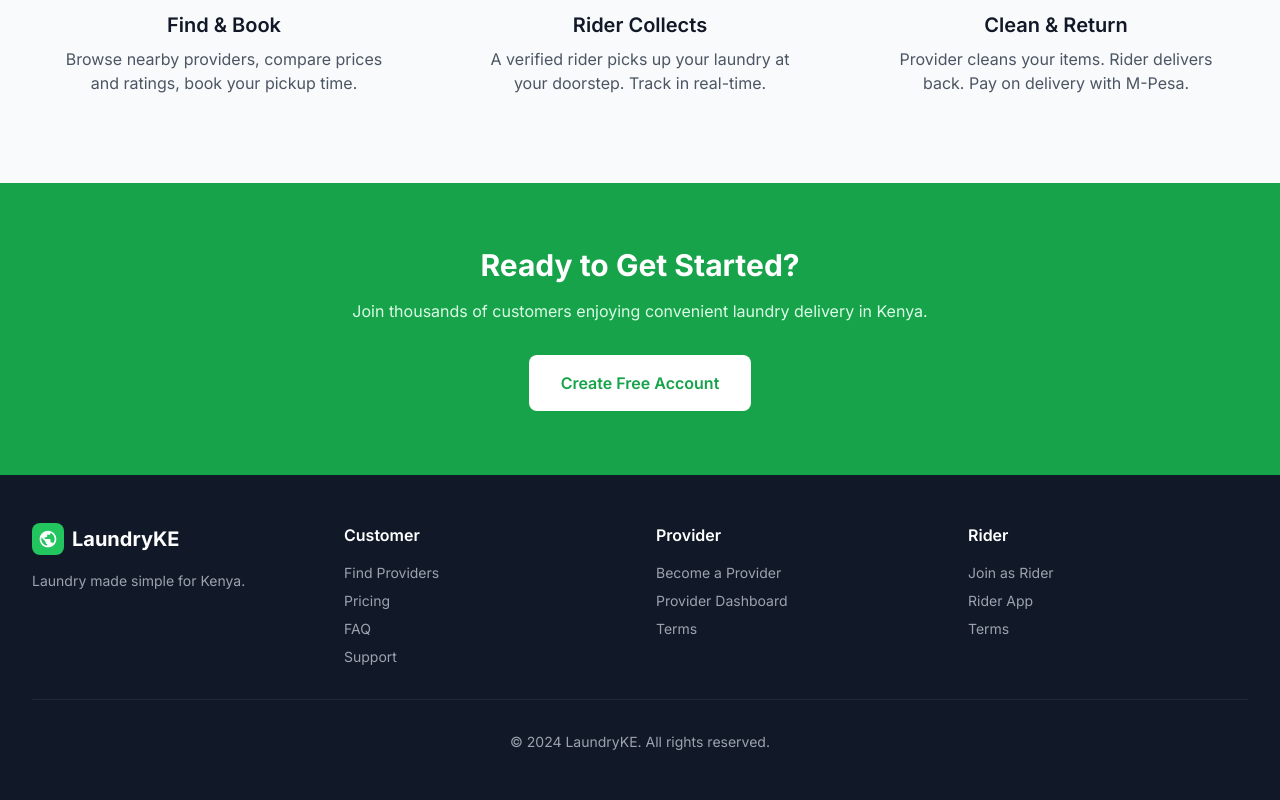
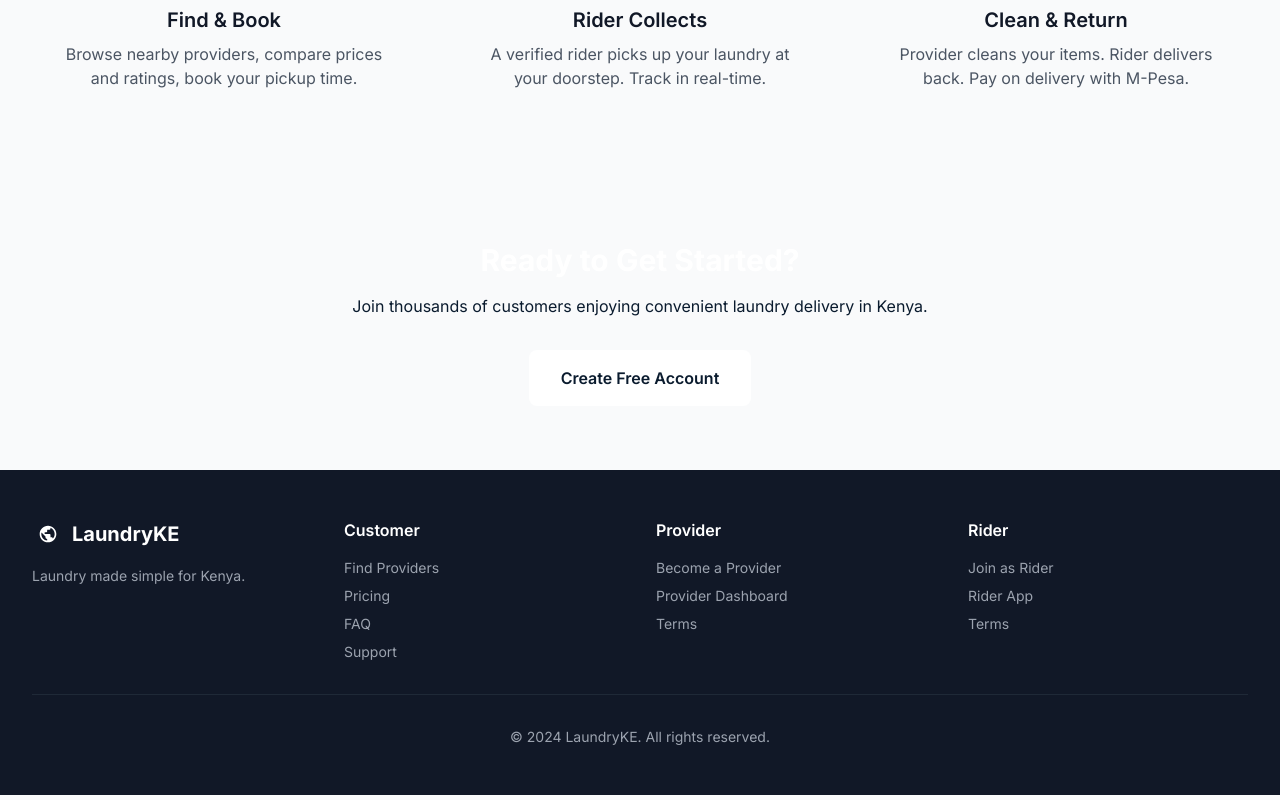
Before and after one commit to its-muchiri/laundry-marketplace, a Next.js app in the folder Desktop/cleanest/apps/web/: page / in a window 1280 px wide. Shown: the part 1634-2434 px from the top of the page. Built offline with nearby package versions, Linux system fonts and the light colour scheme; no server answers.

Commit message:
feat(web): design tokens as CSS variables with light and dark themes
R0: colour, radius, shadow, spacing, blur and motion tokens as CSS
variables; class-based dark mode; reduced blur on mobile; solid fallback
when backdrop-filter is unsupported; reduced-motion guard on decorative
animation

```diff
--- a/Desktop/cleanest/apps/web/src/styles/globals.css
+++ b/Desktop/cleanest/apps/web/src/styles/globals.css
@@ -2,56 +2,358 @@
 @tailwind components;
 @tailwind utilities;
 
+@layer base {
   :root {
-  --foreground-rgb: 0, 0, 0;
-  --background-start-rgb: 249, 250, 251;
-  --background-end-rgb: 255, 255, 255;
+    --background: 255 255 255;
+    --surface: 247 249 250;
+    --surface-raised: 255 255 255;
+
+    --foreground: 10 27 46;
+    --foreground-muted: 68 84 106;
+
+    --primary-50: 236 254 255;
+    --primary-100: 207 250 254;
+    --primary-200: 165 243 252;
+    --primary-300: 103 232 249;
+    --primary-400: 34 211 238;
+    --primary-500: 6 182 212;
+    --primary-600: 8 145 178;
+    --primary-700: 14 116 144;
+    --primary-800: 21 94 117;
+    --primary-900: 22 78 99;
+
+    --primary: 8 145 178;
+    --primary-strong: 14 116 144;
+    --primary-soft: 207 250 254;
+    --primary-foreground: 255 255 255;
+
+    --navy: 11 30 51;
+    --navy-soft: 18 38 63;
+    --navy-foreground: 241 245 249;
+
+    --accent: 244 162 97;
+    --accent-foreground: 46 32 12;
+
+    --success: 46 125 50;
+    --warning: 237 108 2;
+    --error: 198 40 40;
+
+    --border: 226 232 240;
+    --border-strong: 203 213 225;
+    --input: 203 213 225;
+
+    --glass-tint: 255 255 255;
+    --glass-tint-opacity: 0.72;
+    --glass-border: 255 255 255;
+    --glass-highlight: 255 255 255;
+
+    --blur-sm: 8px;
+    --blur-md: 12px;
+    --blur-lg: 18px;
+
+    --duration-fast: 200ms;
+    --duration-normal: 300ms;
+    --duration-slow: 500ms;
+
+    --radius: 16px;
+
+    color-scheme: light;
   }
 
-* {
-  box-sizing: border-box;
-  padding: 0;
-  margin: 0;
+  .dark {
+    --background: 11 30 51;
+    --surface: 18 38 63;
+    --surface-raised: 24 48 79;
+
+    --foreground: 241 245 249;
+    --foreground-muted: 148 163 184;
+
+    --primary: 34 211 238;
+    --primary-strong: 103 232 249;
+    --primary-soft: 8 47 73;
+    --primary-foreground: 6 32 43;
+
+    --navy: 6 17 30;
+    --navy-soft: 11 30 51;
+    --navy-foreground: 241 245 249;
+
+    --accent: 244 162 97;
+    --accent-foreground: 46 32 12;
+
+    --border: 30 58 95;
+    --border-strong: 51 80 122;
+    --input: 51 80 122;
+
+    --glass-tint: 18 38 63;
+    --glass-tint-opacity: 0.6;
+    --glass-border: 148 163 184;
+    --glass-highlight: 255 255 255;
+
+    color-scheme: dark;
   }
 
-html,
-body {
-  max-width: 100vw;
-  overflow-x: hidden;
-  font-family: 'Inter', system-ui, sans-serif;
+  @media (max-width: 640px) {
+    :root,
+    .dark {
+      --blur-sm: 4px;
+      --blur-md: 8px;
+      --blur-lg: 12px;
+    }
+  }
+
+  html {
+    scroll-behavior: smooth;
   }
 
   body {
-  color: rgb(var(--foreground-rgb));
-  background: linear-gradient(
-    to bottom,
-    transparent,
-    rgb(var(--background-end-rgb))
-  ) rgb(var(--background-start-rgb));
+    background-color: rgb(var(--background));
+    color: rgb(var(--foreground));
+    font-family: 'Inter', system-ui, sans-serif;
+    -webkit-font-smoothing: antialiased;
   }
 
-a {
-  color: inherit;
-  text-decoration: none;
+  *:focus-visible {
+    outline: none;
+    box-shadow: 0 0 0 2px rgb(var(--background)), 0 0 0 4px rgb(var(--primary));
+  }
 }
 
-@layer utilities {
-  .text-balance {
-    text-wrap: balance;
+@media (prefers-reduced-motion: reduce) {
+  html {
+    scroll-behavior: auto;
+  }
+
+  .glow-orb,
+  .animate-float-slow,
+  .reeded-glass,
+  .sheen-sweep {
+    animation: none !important;
+  }
+
+  .sheen-sweep {
+    transition: none !important;
   }
 }
 
 @layer components {
   .btn-primary {
-    @apply bg-primary-600 text-white px-6 py-3 rounded-lg font-medium hover:bg-primary-700 transition-colors focus:outline-none focus:ring-2 focus:ring-primary-500 focus:ring-offset-2 disabled:opacity-50 disabled:cursor-not-allowed;
+    @apply inline-flex items-center justify-center rounded-lg bg-primary px-6 py-3 font-medium text-primary-foreground transition-colors hover:bg-primary-strong focus-visible:outline-none disabled:cursor-not-allowed disabled:opacity-50;
   }
+
   .btn-secondary {
-    @apply bg-white text-primary-600 border border-primary-600 px-6 py-3 rounded-lg font-medium hover:bg-primary-50 transition-colors focus:outline-none focus:ring-2 focus:ring-primary-500 focus:ring-offset-2;
+    @apply inline-flex items-center justify-center rounded-lg border border-input bg-surface-raised px-6 py-3 font-medium text-primary-strong transition-colors hover:bg-surface focus-visible:outline-none disabled:cursor-not-allowed disabled:opacity-50;
   }
+
   .input-field {
-    @apply w-full px-4 py-3 border border-gray-300 rounded-lg focus:outline-none focus:ring-2 focus:ring-primary-500 focus:border-transparent transition-all;
+    @apply w-full rounded-lg border border-input bg-surface-raised px-4 py-3 text-sm text-foreground transition-all placeholder:text-foreground-muted focus-visible:outline-none focus-visible:ring-2 focus-visible:ring-primary disabled:cursor-not-allowed disabled:opacity-50;
   }
+
   .card {
-    @apply bg-white rounded-xl shadow-sm border border-gray-100 overflow-hidden hover:shadow-md transition-shadow;
+    @apply overflow-hidden rounded-2xl border border-border bg-surface-raised shadow-card transition-shadow hover:shadow-lifted;
+  }
+
+  .glass-panel {
+    background-color: rgb(var(--glass-tint) / var(--glass-tint-opacity));
+    backdrop-filter: blur(var(--blur-md));
+    -webkit-backdrop-filter: blur(var(--blur-md));
+    border: 1px solid rgb(var(--glass-border) / 0.25);
+    box-shadow:
+      inset 0 1px 0 rgb(var(--glass-highlight) / 0.35),
+      0 8px 32px rgb(var(--navy) / 0.08);
+  }
+
+  .reeded-glass {
+    background:
+      repeating-linear-gradient(
+        90deg,
+        rgb(var(--glass-border) / var(--reed-intensity, 0.18)) 0,
+        rgb(var(--glass-border) / var(--reed-intensity, 0.18)) var(--reed-rib, 3px),
+        transparent var(--reed-rib, 3px),
+        transparent calc(var(--reed-rib, 3px) * 2)
+      ),
+      rgb(var(--glass-tint) / var(--reed-tint-opacity, 0.7));
+    backdrop-filter: blur(var(--reed-blur, var(--blur-lg)));
+    -webkit-backdrop-filter: blur(var(--reed-blur, var(--blur-lg)));
+    border: 1px solid rgb(var(--glass-border) / 0.25);
+    box-shadow: inset 0 1px 0 rgb(var(--glass-highlight) / 0.35);
   }
 }
+
+@supports not ((backdrop-filter: blur(1px)) or (-webkit-backdrop-filter: blur(1px))) {
+  .glass-panel,
+  .reeded-glass {
+    backdrop-filter: none;
+    -webkit-backdrop-filter: none;
+    background-color: rgb(var(--surface-raised));
+    border: 1px solid rgb(var(--border));
+  }
+}
+
+.glow-orb {
+  position: absolute;
+  border-radius: 9999px;
+  filter: blur(80px);
+  opacity: 0.5;
+  animation: orb-float 12s ease-in-out infinite;
+}
+
+.glow-orb-aqua {
+  width: 420px;
+  height: 420px;
+  top: -120px;
+  left: -80px;
+  background-color: rgb(var(--primary-400) / 0.35);
+}
+
+.glow-orb-navy {
+  width: 480px;
+  height: 480px;
+  right: -100px;
+  bottom: -160px;
+  background-color: rgb(var(--navy) / 0.28);
+  animation-delay: -6s;
+}
+
+@keyframes orb-float {
+  0%,
+  100% {
+    transform: translate3d(0, 0, 0);
+  }
+  50% {
+    transform: translate3d(0, -32px, 0);
+  }
+}
+
+@keyframes sheet-in-right {
+  from {
+    transform: translateX(100%);
+  }
+  to {
+    transform: translateX(0);
+  }
+}
+
+@keyframes sheet-out-right {
+  from {
+    transform: translateX(0);
+  }
+  to {
+    transform: translateX(100%);
+  }
+}
+
+@keyframes sheet-in-bottom {
+  from {
+    transform: translateY(100%);
+  }
+  to {
+    transform: translateY(0);
+  }
+}
+
+@keyframes sheet-out-bottom {
+  from {
+    transform: translateY(0);
+  }
+  to {
+    transform: translateY(100%);
+  }
+}
+
+@keyframes sheet-in-top {
+  from {
+    transform: translateY(-100%);
+  }
+  to {
+    transform: translateY(0);
+  }
+}
+
+@keyframes sheet-out-top {
+  from {
+    transform: translateY(0);
+  }
+  to {
+    transform: translateY(-100%);
+  }
+}
+
+@keyframes accordion-down {
+  from {
+    height: 0;
+  }
+  to {
+    height: var(--radix-accordion-content-height);
+  }
+}
+
+@keyframes accordion-up {
+  from {
+    height: var(--radix-accordion-content-height);
+  }
+  to {
+    height: 0;
+  }
+}
+
+@keyframes fade-in {
+  from {
+    opacity: 0;
+  }
+  to {
+    opacity: 1;
+  }
+}
+
+@keyframes fade-out {
+  from {
+    opacity: 1;
+  }
+  to {
+    opacity: 0;
+  }
+}
+
+.animate-sheet-in-right {
+  animation: sheet-in-right var(--duration-normal) cubic-bezier(0.32, 0.72, 0, 1) forwards;
+}
+
+.animate-sheet-out-right {
+  animation: sheet-out-right var(--duration-normal) cubic-bezier(0.32, 0.72, 0, 1) forwards;
+}
+
+.animate-sheet-in-bottom {
+  animation: sheet-in-bottom var(--duration-normal) cubic-bezier(0.32, 0.72, 0, 1) forwards;
+}
+
+.animate-sheet-out-bottom {
+  animation: sheet-out-bottom var(--duration-normal) cubic-bezier(0.32, 0.72, 0, 1) forwards;
+}
+
+.animate-sheet-in-top {
+  animation: sheet-in-top var(--duration-normal) cubic-bezier(0.32, 0.72, 0, 1) forwards;
+}
+
+.animate-sheet-out-top {
+  animation: sheet-out-top var(--duration-normal) cubic-bezier(0.32, 0.72, 0, 1) forwards;
+}
+
+.animate-accordion-down {
+  animation: accordion-down var(--duration-normal) ease-out;
+}
+
+.animate-accordion-up {
+  animation: accordion-up var(--duration-normal) ease-out;
+}
+
+.animate-fade-in {
+  animation: fade-in var(--duration-normal) ease-out forwards;
+}
+
+.animate-fade-out {
+  animation: fade-out var(--duration-fast) ease-out forwards;
+}
+
+.animate-float-slow {
+  animation: orb-float 9s ease-in-out infinite;
+}
--- a/Desktop/cleanest/apps/web/tailwind.config.ts
+++ b/Desktop/cleanest/apps/web/tailwind.config.ts
@@ -1,5 +1,6 @@
 /** @type {import('tailwindcss').Config} */
 module.exports = {
+  darkMode: 'class',
   content: [
     './src/pages/**/*.{js,ts,jsx,tsx,mdx}',
     './src/components/**/*.{js,ts,jsx,tsx,mdx}',
@@ -8,22 +9,41 @@
   theme: {
     extend: {
       colors: {
-        primary: {
-          50: '#f0fdf4',
-          100: '#dcfce7',
-          200: '#bbf7d0',
-          300: '#86efac',
-          400: '#4ade80',
-          500: '#22c55e',
-          600: '#16a34a',
-          700: '#15803d',
-          800: '#166534',
-          900: '#14532d',
-        },
-        kes: {
-          green: '#16a34a',
-          gold: '#f59e0b',
-        },
+        background: 'rgb(var(--background) / <alpha-value>)',
+        surface: 'rgb(var(--surface) / <alpha-value>)',
+        'surface-raised': 'rgb(var(--surface-raised) / <alpha-value>)',
+        foreground: 'rgb(var(--foreground) / <alpha-value>)',
+        'foreground-muted': 'rgb(var(--foreground-muted) / <alpha-value>)',
+        primary: 'rgb(var(--primary) / <alpha-value>)',
+        'primary-strong': 'rgb(var(--primary-strong) / <alpha-value>)',
+        'primary-soft': 'rgb(var(--primary-soft) / <alpha-value>)',
+        'primary-foreground': 'rgb(var(--primary-foreground) / <alpha-value>)',
+        navy: 'rgb(var(--navy) / <alpha-value>)',
+        'navy-soft': 'rgb(var(--navy-soft) / <alpha-value>)',
+        'navy-foreground': 'rgb(var(--navy-foreground) / <alpha-value>)',
+        accent: 'rgb(var(--accent) / <alpha-value>)',
+        'accent-foreground': 'rgb(var(--accent-foreground) / <alpha-value>)',
+        success: 'rgb(var(--success) / <alpha-value>)',
+        warning: 'rgb(var(--warning) / <alpha-value>)',
+        error: 'rgb(var(--error) / <alpha-value>)',
+        border: 'rgb(var(--border) / <alpha-value>)',
+        input: 'rgb(var(--input) / <alpha-value>)',
+        ring: 'rgb(var(--primary) / <alpha-value>)',
+      },
+      borderRadius: {
+        card: 'var(--radius)',
+        'card-lg': 'calc(var(--radius) + 8px)',
+      },
+      boxShadow: {
+        soft: '0 1px 2px rgb(var(--navy) / 0.05)',
+        card: '0 4px 12px -2px rgb(var(--navy) / 0.08)',
+        lifted: '0 12px 32px -8px rgb(var(--navy) / 0.14)',
+        glass: '0 8px 32px rgb(var(--navy) / 0.10)',
+      },
+      transitionDuration: {
+        fast: 'var(--duration-fast)',
+        normal: 'var(--duration-normal)',
+        slow: 'var(--duration-slow)',
       },
       fontFamily: {
         sans: ['Inter', 'system-ui', 'sans-serif'],
```
Lines whose indentation alone changed are shown as unchanged.
